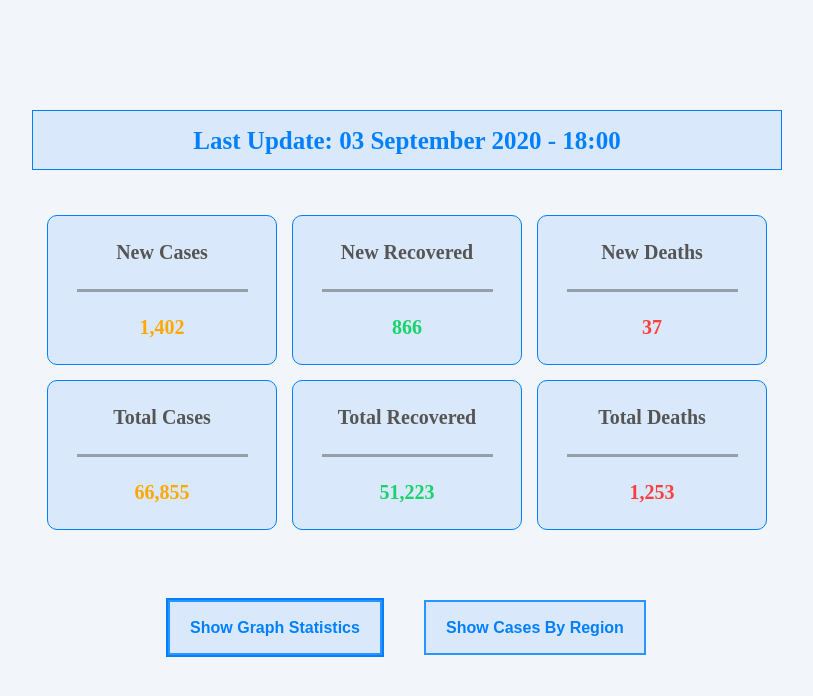
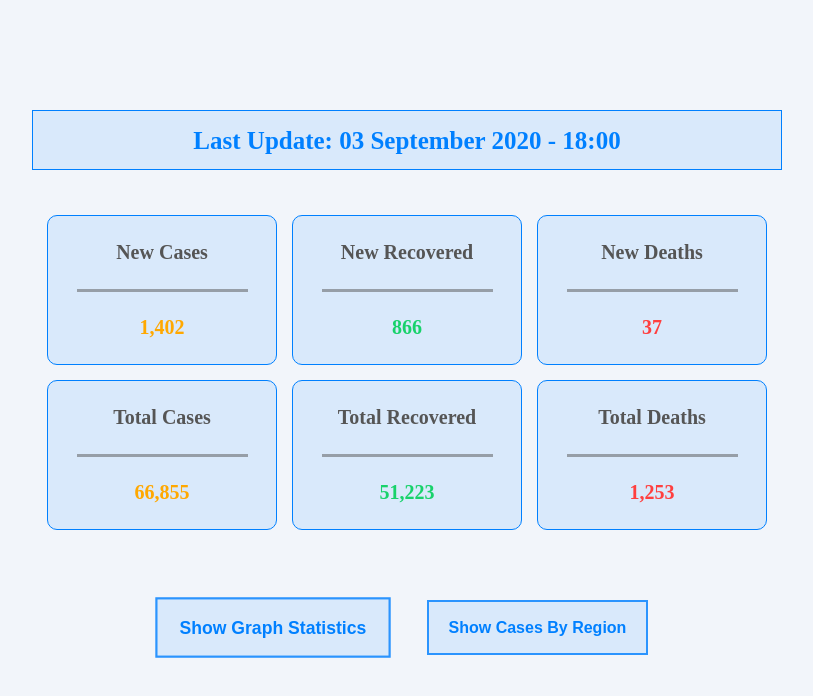
Before and after one commit to nassimessaidi/COVID-19-Cases, a plain HTML site: page index.html in a window 1280 px wide. In both pictures the pointer is over the button "Show Graph Statistics". Shown: the whole page, without its empty margins (233-1046 px from the left). Drawn offline with Linux system fonts and the light colour scheme; a script that the page names is missing.

Commit message:
Edit button hover in CSS file

```diff
--- a/css/stylesheet.css
+++ b/css/stylesheet.css
@@ -87,7 +87,7 @@ main{
 
 .buttons{
     display: flex;
-    width: 520px;
+    width: 530px;
 
 }
 .btn button{
@@ -100,8 +100,9 @@ main{
     border: 2px solid rgba(0, 128, 255,0.8);
     outline: none;
     cursor: pointer;
+    transition: all 0.3s ease;
 }
 .btn button:hover{
-    outline-style: solid;
-    outline-width: 2px;
+    transform: scale(1.1);
+    transition: all 0.3s ease;
 }
```
